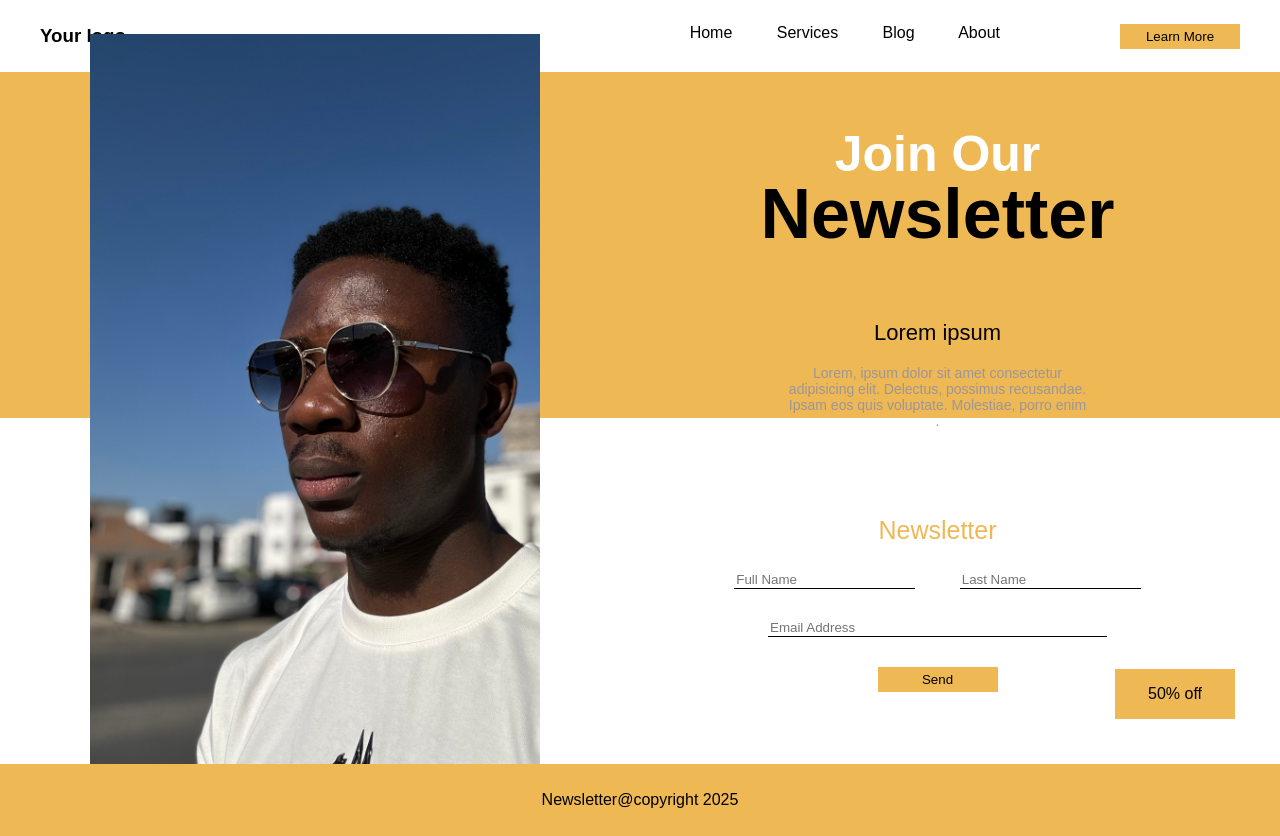
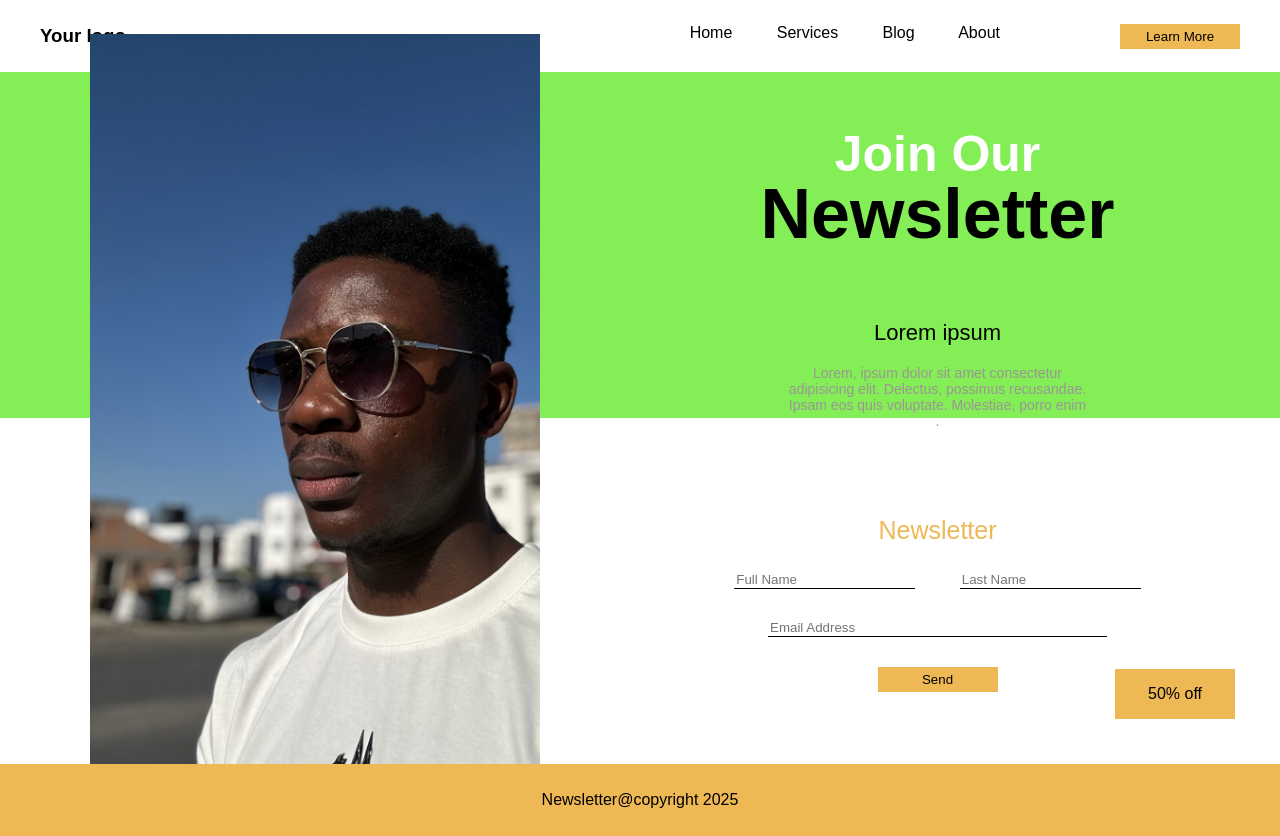
Before and after one commit to sundayochuko/Email-Newslater, a plain HTML site: page index.html in a window 1280 px wide. Drawn offline with Linux system fonts and the light colour scheme.

Commit message:
changed header background color

```diff
--- a/index.css
+++ b/index.css
@@ -60,7 +60,7 @@ a {
 /* Section 1 */
  .main-section .section-1 {
     height: 32vh;
-    background-color: rgb(238, 184, 85);
+    background-color: rgb(131, 238, 85);
     padding: 45px;
     display: flex;
     flex-direction: row;
--- a/v2/index.css
+++ b/v2/index.css
@@ -4,6 +4,7 @@ body {
   background-color: rebeccapurple;
   margin: 0;
   padding: 0;
+  box-sizing: border-box;
 }
 
 /* Navbar styles */
```
